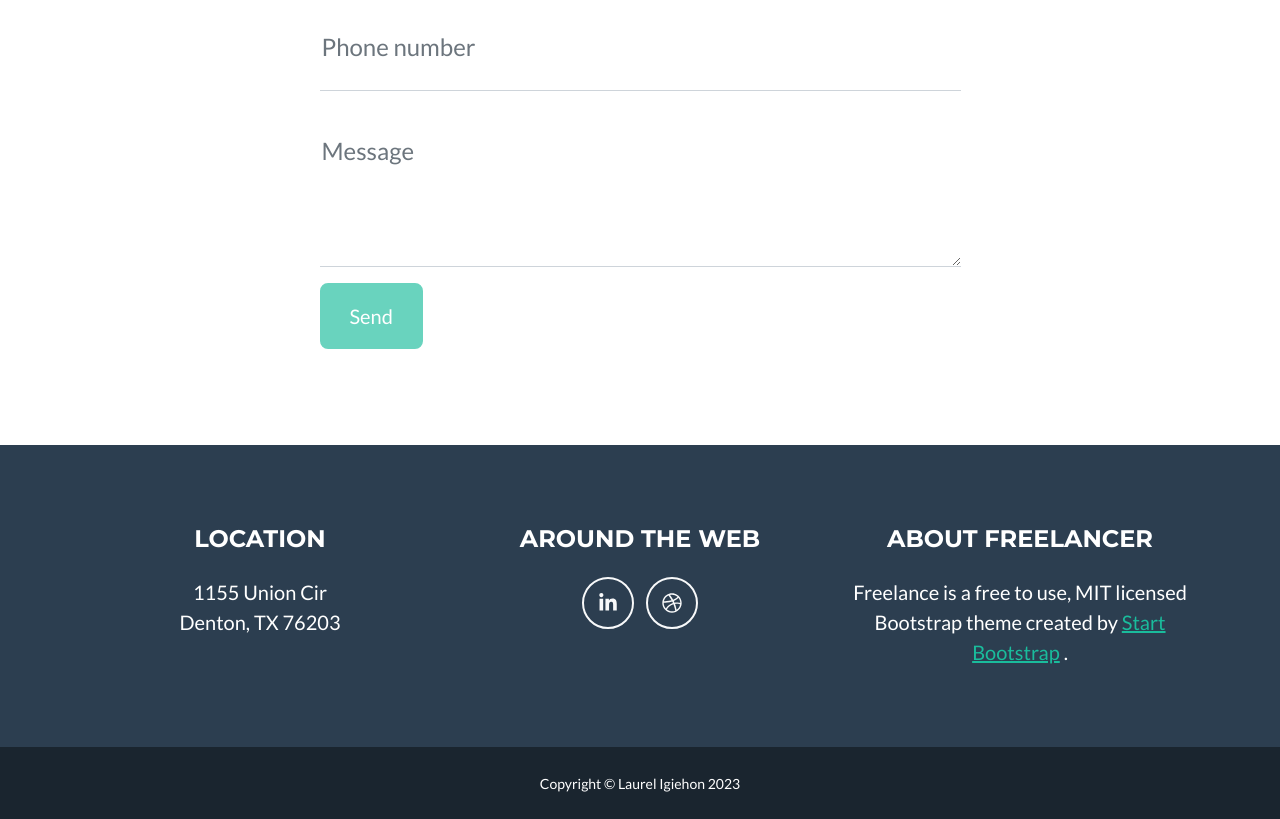
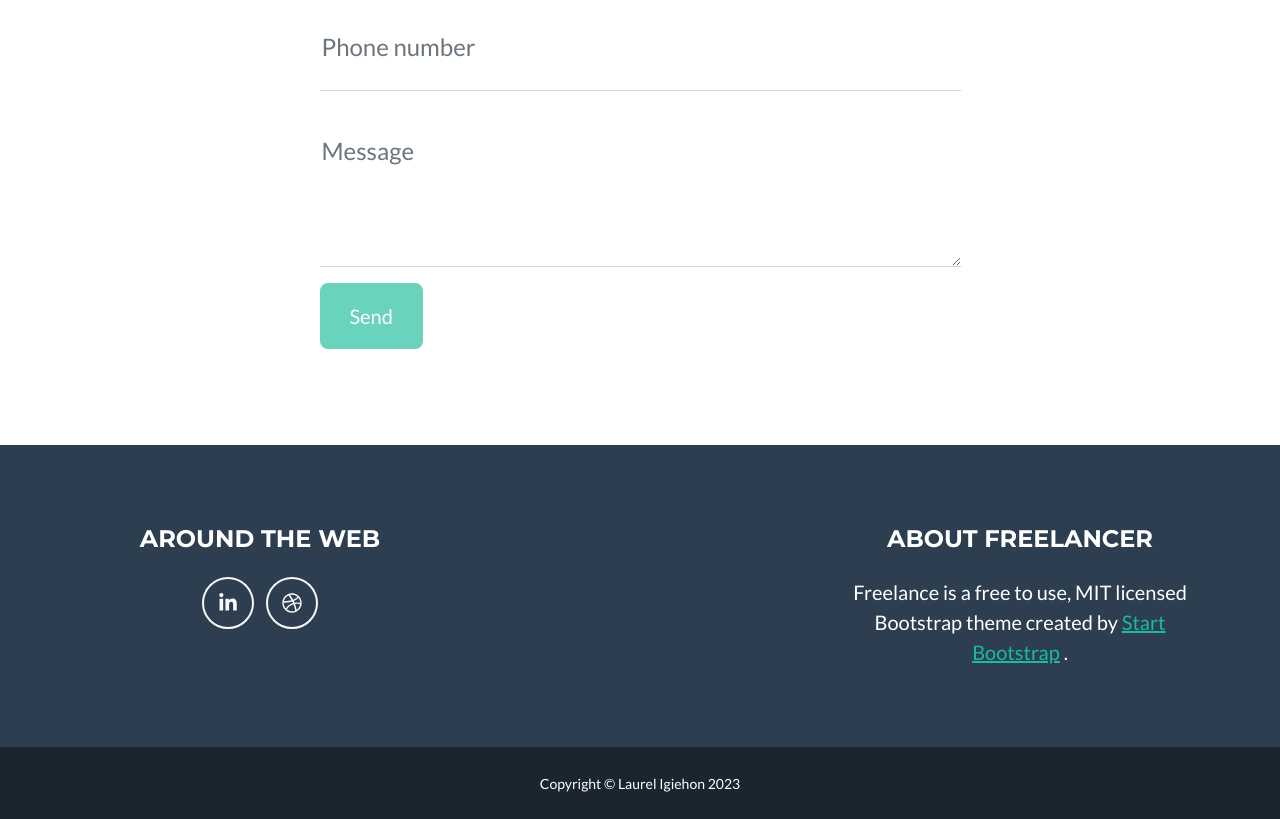
Before and after one commit to laeuigie/starterWeb, a plain HTML site: page index.html in a window 1280 px wide. Shown: the part 2455-3274 px from the top of the page. Drawn offline with nearby package versions, Linux system fonts and the light colour scheme.

Commit message:
Edited footer

```diff
--- a/index.html
+++ b/index.html
@@ -196,14 +196,7 @@
             <div class="container">
                 <div class="row">
                     <!-- Footer Location-->
-                    <div class="col-lg-4 mb-5 mb-lg-0">
-                        <h4 class="text-uppercase mb-4">Location</h4>
-                        <p class="lead mb-0">
-                            1155 Union Cir
-                            <br />
-                            Denton, TX 76203
-                        </p>
-                    </div>
+
                     <!-- Footer Social Icons-->
                     <div class="col-lg-4 mb-5 mb-lg-0">
                         <h4 class="text-uppercase mb-4">Around the Web</h4>
@@ -211,7 +204,7 @@
                         <a class="btn btn-outline-light btn-social mx-1" href="https://github.com/laeuigie"><i class="fab fa-fw fa-dribbble"></i></a>
                     </div>
                     <!-- Footer About Text-->
-                    <div class="col-lg-4">
+                    <div class="col-lg-4 ms-auto" >
                         <h4 class="text-uppercase mb-4">About Freelancer</h4>
                         <p class="lead mb-0">
                             Freelance is a free to use, MIT licensed Bootstrap theme created by
```
